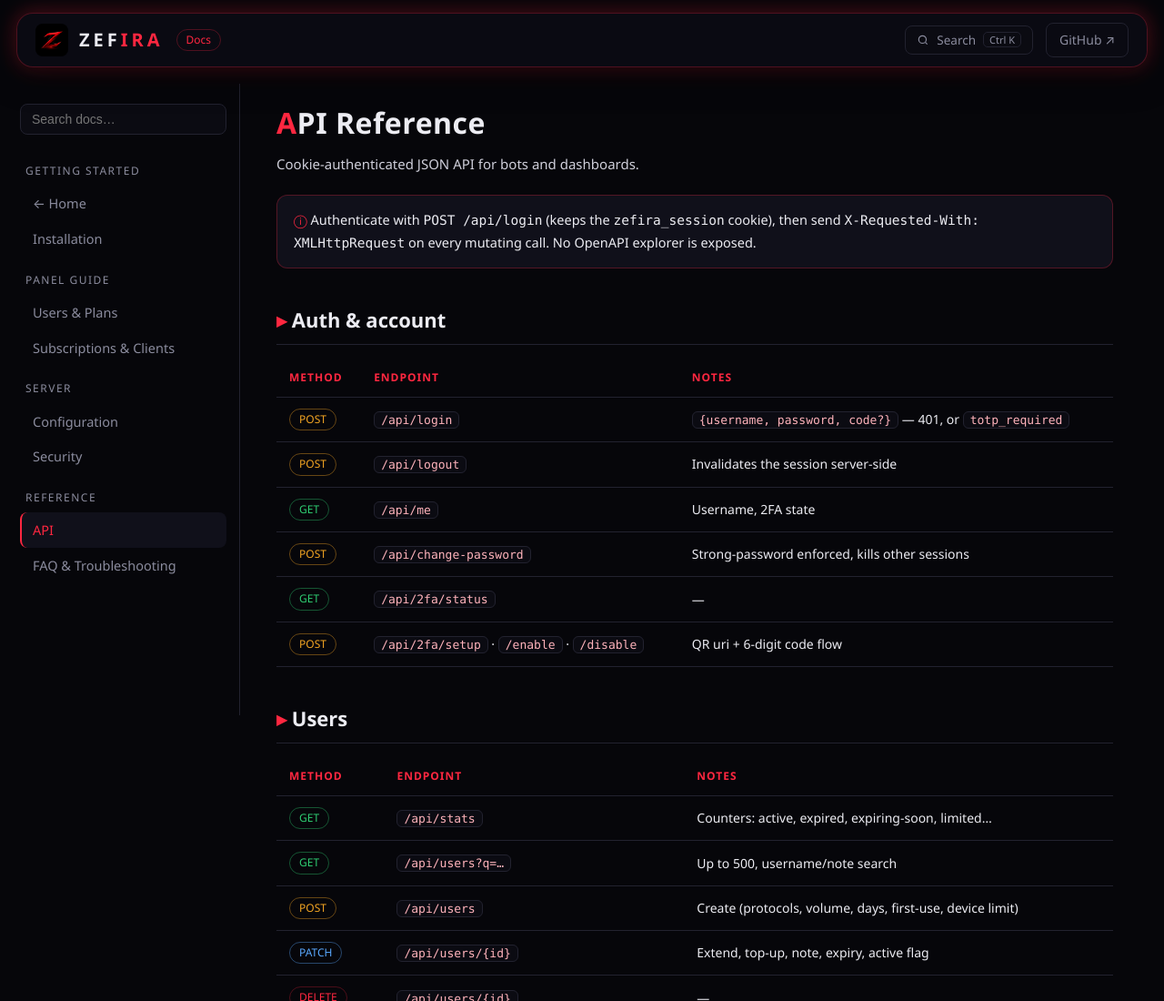
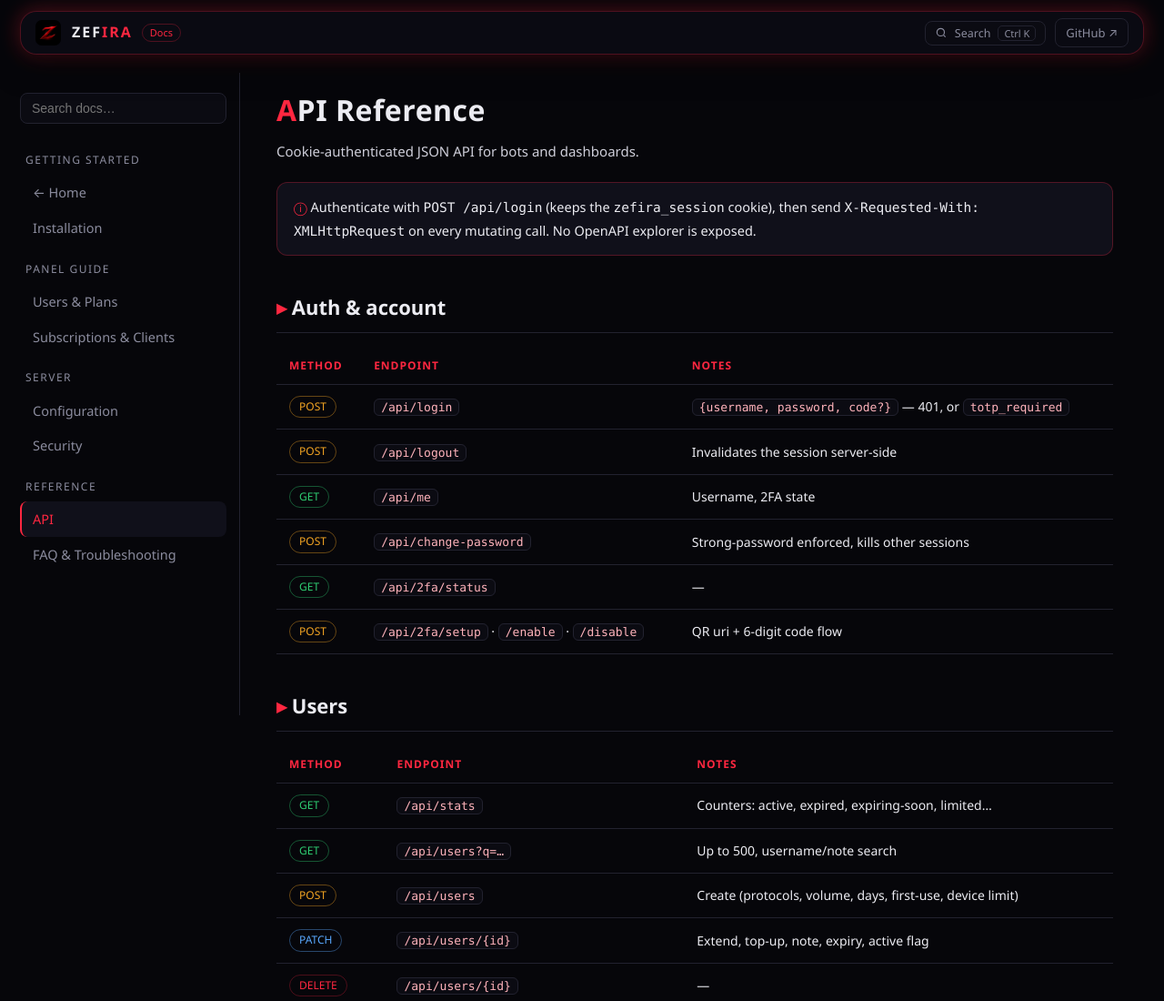
Before and after one commit to POSTiGA1/Panel-Zefira, a plain HTML site: page docs/api.html in a window 1280 px wide. Shown: the top 1100 px of the page at 91% size. Drawn offline with Linux system fonts and the light colour scheme.

Commit message:
docs: compact floating header

```diff
--- a/docs/assets/style.css
+++ b/docs/assets/style.css
@@ -28,13 +28,13 @@ body {
 /* ---------- header ---------- */
 .topbar {
   position: sticky;
-  top: 14px;
+  top: 12px;
   z-index: 50;
   display: flex;
   align-items: center;
-  gap: 14px;
-  margin: 14px 18px 0;
-  padding: 10px 20px;
+  gap: 10px;
+  margin: 12px 22px 0;
+  padding: 7px 16px;
   background: rgba(16, 16, 26, .55);
   backdrop-filter: blur(16px) saturate(1.3);
   -webkit-backdrop-filter: blur(16px) saturate(1.3);
@@ -43,24 +43,24 @@ body {
   box-shadow: 0 10px 34px rgba(0, 0, 0, .5), 0 0 22px var(--red-glow);
 }
 .brand { display: flex; align-items: center; gap: 12px; text-decoration: none; color: var(--text); }
-.brand img { width: 36px; height: 36px; border-radius: 8px; }
-.brand b { font-size: 20px; letter-spacing: 4px; }
+.brand img { width: 28px; height: 28px; border-radius: 7px; }
+.brand b { font-size: 16px; letter-spacing: 2px; }
 .brand b span { color: var(--red); }
 .ver {
-  font-size: 12px;
+  font-size: 11px;
   color: var(--red);
   border: 1px solid var(--border-red);
   border-radius: 20px;
-  padding: 1px 10px;
+  padding: 0 8px;
   white-space: nowrap;
 }
 .topbar .spacer { flex: 1; }
 .topbar a.gh {
   color: var(--muted);
   text-decoration: none;
-  font-size: 14px;
+  font-size: 13px;
   border: 1px solid var(--border);
-  padding: 6px 14px;
+  padding: 4px 11px;
   border-radius: 8px;
 }
 .topbar a.gh:hover { color: var(--text); border-color: var(--red); }
@@ -70,8 +70,8 @@ body {
   border: 1px solid var(--border);
   color: var(--text);
   border-radius: 8px;
-  font-size: 18px;
-  padding: 4px 12px;
+  font-size: 16px;
+  padding: 3px 10px;
   cursor: pointer;
 }
 
@@ -82,8 +82,8 @@ body {
   flex-shrink: 0;
   position: fixed;
   left: 0;
-  top: 92px;
-  height: calc(100vh - 106px);
+  top: 80px;
+  height: calc(100vh - 94px);
   overflow-y: auto;
   padding: 22px 14px 40px 22px;
   border-right: 1px solid var(--border);
@@ -292,11 +292,11 @@ footer a { color: var(--red); text-decoration: none; }
   .hero-xl h1 { font-size: 34px; letter-spacing: 7px; }
   .sidebar {
     display: none;
-    top: 92px;
+    top: 80px;
     left: 0;
     background: var(--bg);
     z-index: 40;
-    height: calc(100vh - 106px);
+    height: calc(100vh - 94px);
     box-shadow: 4px 0 24px rgba(0,0,0,.6);
   }
   .sidebar.open { display: block; }
@@ -313,8 +313,8 @@ footer a { color: var(--red); text-decoration: none; }
   border: 1px solid var(--border);
   color: var(--muted);
   border-radius: 8px;
-  padding: 6px 12px;
-  font-size: 13.5px;
+  padding: 4px 10px;
+  font-size: 12.5px;
   cursor: pointer;
   font-family: inherit;
 }
```
